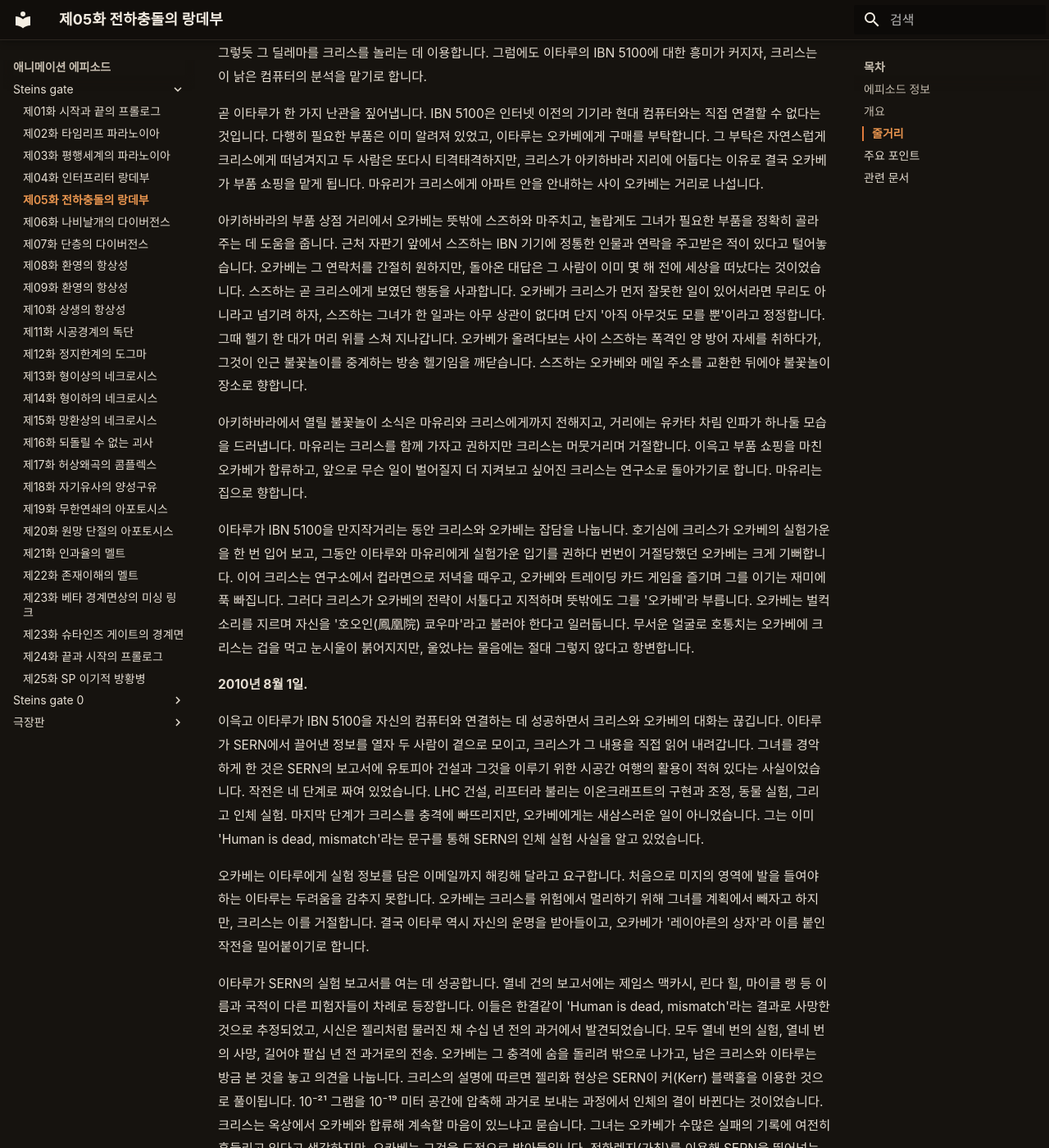
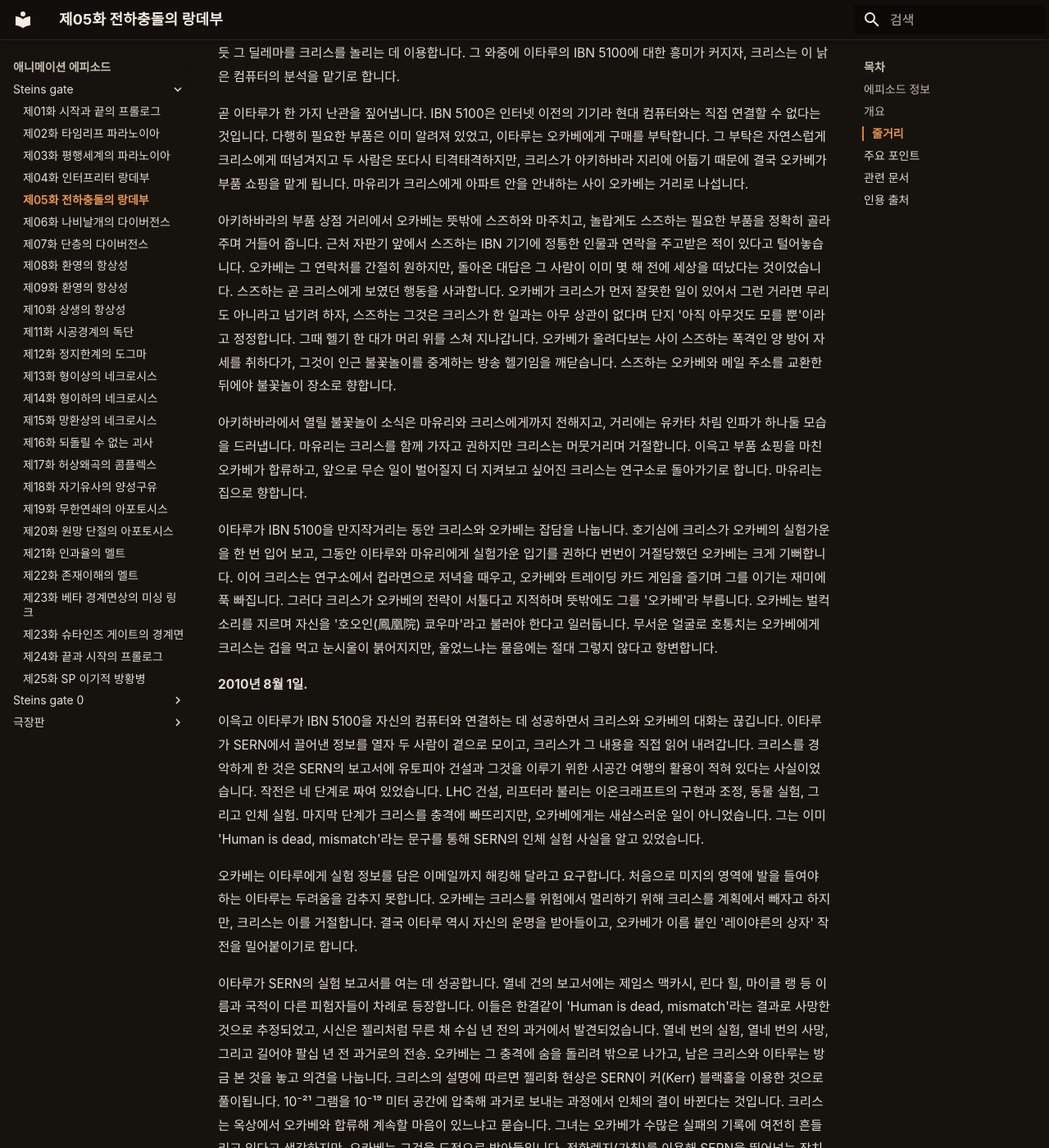
Before and after one commit to sgwiki/sgwiki.github.io, an MkDocs documentation site: the page built from wiki/애니메이션-에피소드/steins-gate/제05화-전하충돌의-랑데부.md, in a window 1280 px wide and 1400 px high, scrolled down 1666 px. Shown: the whole window at 82% size. Built offline with MkDocs 1.6.1 and Material for MkDocs 9.7.7, drawn with Linux system fonts in a browser that asks for light colours; some web fonts are replaced; some of the changed text lies outside the part shown.

Commit message:
chore(wiki): 제05화 정비 — 번역투·수동태 교정·대명사 명시화·중복 문장 제거·인용 출처 섹션 추가
Co-Authored-By: Claude Opus 4.6 <noreply@anthropic.com>

```diff
--- a/wiki/애니메이션-에피소드/steins-gate/제05화-전하충돌의-랑데부.md
+++ b/wiki/애니메이션-에피소드/steins-gate/제05화-전하충돌의-랑데부.md
@@ -34,25 +34,25 @@ description: "슈타인즈 게이트 본편 제5화. 심야의 IBN 5100 개조
 
 **2010년 7월 31일.**
 
-브라운관 공방의 하루가 저물 무렵, 아마네 스즈하는 가게 셔터를 내리고 퇴근 준비를 합니다. 그때 부피가 큰 짐 상자를 끌고 오카베 린타로와 마키세 크리스가 도착합니다. 스즈하는 상자의 정체를 묻다가 그것이 IBN 5100이라는 사실을 단번에 꿰뚫어 보고, 오카베를 놀라게 합니다. 이어 스즈하는 오카베 옆에 선 크리스를 알아보는 순간 태도가 확 변합니다. 마치 먹잇감을 발견한 포식자처럼 시선이 크리스에게 고정되고, 마침 텐노지 유고가 무슨 짓이냐고 제지하면서야 팽팽한 긴장이 풀립니다. 스즈하는 슬그머니 가게 안으로 물러나지만, 크리스는 그 짧은 순간의 적의를 놓치지 않습니다.
+브라운관 공방의 하루가 저물 무렵, 아마네 스즈하는 가게 셔터를 내리고 퇴근 준비를 합니다. 그때 부피가 큰 짐 상자를 끌고 오카베 린타로와 마키세 크리스가 도착합니다. 스즈하는 상자의 정체를 묻다가 그것이 IBN 5100이라는 사실을 단번에 알아채고, 오카베를 놀라게 합니다. 이어 스즈하는 오카베 옆에 선 크리스를 알아보는 순간 태도가 확 변합니다. 마치 먹잇감을 발견한 포식자처럼 시선이 크리스에게 고정되고, 마침 텐노지 유고가 무슨 짓이냐며 제지하고 나서야 팽팽한 긴장이 풀립니다. 스즈하는 슬그머니 가게 안으로 물러나지만, 크리스는 그 짧은 순간의 적의를 놓치지 않습니다.
 
-연구소에 도착하자 하시다 이타루 곁에는 시이나 마유리가 먼저 와 있었습니다. 마유리는 크리스를 반갑게 맞으면서도, 그녀를 연구소를 아예 떠날 것인지 아니면 자신과 함께 남을 것인지의 딜레마 속으로 몰아넣습니다. 오카베는 늘 그렇듯 그 딜레마를 크리스를 놀리는 데 이용합니다. 그럼에도 이타루의 IBN 5100에 대한 흥미가 커지자, 크리스는 이 낡은 컴퓨터의 분석을 맡기로 합니다.
+연구소에 도착하자 하시다 이타루 곁에는 시이나 마유리가 먼저 와 있었습니다. 마유리는 크리스를 반갑게 맞으면서도, 크리스가 연구소를 아예 떠날 것인지 아니면 자신과 함께 남을 것인지를 두고 고민하게 됩니다. 오카베는 늘 그렇듯 그 딜레마를 크리스를 놀리는 데 이용합니다. 그 와중에 이타루의 IBN 5100에 대한 흥미가 커지자, 크리스는 이 낡은 컴퓨터의 분석을 맡기로 합니다.
 
-곧 이타루가 한 가지 난관을 짚어냅니다. IBN 5100은 인터넷 이전의 기기라 현대 컴퓨터와는 직접 연결할 수 없다는 것입니다. 다행히 필요한 부품은 이미 알려져 있었고, 이타루는 오카베에게 구매를 부탁합니다. 그 부탁은 자연스럽게 크리스에게 떠넘겨지고 두 사람은 또다시 티격태격하지만, 크리스가 아키하바라 지리에 어둡다는 이유로 결국 오카베가 부품 쇼핑을 맡게 됩니다. 마유리가 크리스에게 아파트 안을 안내하는 사이 오카베는 거리로 나섭니다.
+곧 이타루가 한 가지 난관을 짚어냅니다. IBN 5100은 인터넷 이전의 기기라 현대 컴퓨터와는 직접 연결할 수 없다는 것입니다. 다행히 필요한 부품은 이미 알려져 있었고, 이타루는 오카베에게 구매를 부탁합니다. 그 부탁은 자연스럽게 크리스에게 떠넘겨지고 두 사람은 또다시 티격태격하지만, 크리스가 아키하바라 지리에 어둡기 때문에 결국 오카베가 부품 쇼핑을 맡게 됩니다. 마유리가 크리스에게 아파트 안을 안내하는 사이 오카베는 거리로 나섭니다.
 
-아키하바라의 부품 상점 거리에서 오카베는 뜻밖에 스즈하와 마주치고, 놀랍게도 그녀가 필요한 부품을 정확히 골라 주는 데 도움을 줍니다. 근처 자판기 앞에서 스즈하는 IBN 기기에 정통한 인물과 연락을 주고받은 적이 있다고 털어놓습니다. 오카베는 그 연락처를 간절히 원하지만, 돌아온 대답은 그 사람이 이미 몇 해 전에 세상을 떠났다는 것이었습니다. 스즈하는 곧 크리스에게 보였던 행동을 사과합니다. 오카베가 크리스가 먼저 잘못한 일이 있어서라면 무리도 아니라고 넘기려 하자, 스즈하는 그녀가 한 일과는 아무 상관이 없다며 단지 '아직 아무것도 모를 뿐'이라고 정정합니다. 그때 헬기 한 대가 머리 위를 스쳐 지나갑니다. 오카베가 올려다보는 사이 스즈하는 폭격인 양 방어 자세를 취하다가, 그것이 인근 불꽃놀이를 중계하는 방송 헬기임을 깨닫습니다. 스즈하는 오카베와 메일 주소를 교환한 뒤에야 불꽃놀이 장소로 향합니다.
+아키하바라의 부품 상점 거리에서 오카베는 뜻밖에 스즈하와 마주치고, 놀랍게도 스즈하는 필요한 부품을 정확히 골라 주며 거들어 줍니다. 근처 자판기 앞에서 스즈하는 IBN 기기에 정통한 인물과 연락을 주고받은 적이 있다고 털어놓습니다. 오카베는 그 연락처를 간절히 원하지만, 돌아온 대답은 그 사람이 이미 몇 해 전에 세상을 떠났다는 것이었습니다. 스즈하는 곧 크리스에게 보였던 행동을 사과합니다. 오카베가 크리스가 먼저 잘못한 일이 있어서 그런 거라면 무리도 아니라고 넘기려 하자, 스즈하는 그것은 크리스가 한 일과는 아무 상관이 없다며 단지 '아직 아무것도 모를 뿐'이라고 정정합니다. 그때 헬기 한 대가 머리 위를 스쳐 지나갑니다. 오카베가 올려다보는 사이 스즈하는 폭격인 양 방어 자세를 취하다가, 그것이 인근 불꽃놀이를 중계하는 방송 헬기임을 깨닫습니다. 스즈하는 오카베와 메일 주소를 교환한 뒤에야 불꽃놀이 장소로 향합니다.
 
 아키하바라에서 열릴 불꽃놀이 소식은 마유리와 크리스에게까지 전해지고, 거리에는 유카타 차림 인파가 하나둘 모습을 드러냅니다. 마유리는 크리스를 함께 가자고 권하지만 크리스는 머뭇거리며 거절합니다. 이윽고 부품 쇼핑을 마친 오카베가 합류하고, 앞으로 무슨 일이 벌어질지 더 지켜보고 싶어진 크리스는 연구소로 돌아가기로 합니다. 마유리는 집으로 향합니다.
 
-이타루가 IBN 5100을 만지작거리는 동안 크리스와 오카베는 잡담을 나눕니다. 호기심에 크리스가 오카베의 실험가운을 한 번 입어 보고, 그동안 이타루와 마유리에게 실험가운 입기를 권하다 번번이 거절당했던 오카베는 크게 기뻐합니다. 이어 크리스는 연구소에서 컵라면으로 저녁을 때우고, 오카베와 트레이딩 카드 게임을 즐기며 그를 이기는 재미에 푹 빠집니다. 그러다 크리스가 오카베의 전략이 서툴다고 지적하며 뜻밖에도 그를 '오카베'라 부릅니다. 오카베는 벌컥 소리를 지르며 자신을 '호오인(鳳凰院) 쿄우마'라고 불러야 한다고 일러둡니다. 무서운 얼굴로 호통치는 오카베에 크리스는 겁을 먹고 눈시울이 붉어지지만, 울었냐는 물음에는 절대 그렇지 않다고 항변합니다.
+이타루가 IBN 5100을 만지작거리는 동안 크리스와 오카베는 잡담을 나눕니다. 호기심에 크리스가 오카베의 실험가운을 한 번 입어 보고, 그동안 이타루와 마유리에게 실험가운 입기를 권하다 번번이 거절당했던 오카베는 크게 기뻐합니다. 이어 크리스는 연구소에서 컵라면으로 저녁을 때우고, 오카베와 트레이딩 카드 게임을 즐기며 그를 이기는 재미에 푹 빠집니다. 그러다 크리스가 오카베의 전략이 서툴다고 지적하며 뜻밖에도 그를 '오카베'라 부릅니다. 오카베는 벌컥 소리를 지르며 자신을 '호오인(鳳凰院) 쿄우마'라고 불러야 한다고 일러둡니다. 무서운 얼굴로 호통치는 오카베에게 크리스는 겁을 먹고 눈시울이 붉어지지만, 울었느냐는 물음에는 절대 그렇지 않다고 항변합니다.
 
 **2010년 8월 1일.**
 
-이윽고 이타루가 IBN 5100을 자신의 컴퓨터와 연결하는 데 성공하면서 크리스와 오카베의 대화는 끊깁니다. 이타루가 SERN에서 끌어낸 정보를 열자 두 사람이 곁으로 모이고, 크리스가 그 내용을 직접 읽어 내려갑니다. 그녀를 경악하게 한 것은 SERN의 보고서에 유토피아 건설과 그것을 이루기 위한 시공간 여행의 활용이 적혀 있다는 사실이었습니다. 작전은 네 단계로 짜여 있었습니다. LHC 건설, 리프터라 불리는 이온크래프트의 구현과 조정, 동물 실험, 그리고 인체 실험. 마지막 단계가 크리스를 충격에 빠뜨리지만, 오카베에게는 새삼스러운 일이 아니었습니다. 그는 이미 'Human is dead, mismatch'라는 문구를 통해 SERN의 인체 실험 사실을 알고 있었습니다.
+이윽고 이타루가 IBN 5100을 자신의 컴퓨터와 연결하는 데 성공하면서 크리스와 오카베의 대화는 끊깁니다. 이타루가 SERN에서 끌어낸 정보를 열자 두 사람이 곁으로 모이고, 크리스가 그 내용을 직접 읽어 내려갑니다. 크리스를 경악하게 한 것은 SERN의 보고서에 유토피아 건설과 그것을 이루기 위한 시공간 여행의 활용이 적혀 있다는 사실이었습니다. 작전은 네 단계로 짜여 있었습니다. LHC 건설, 리프터라 불리는 이온크래프트의 구현과 조정, 동물 실험, 그리고 인체 실험. 마지막 단계가 크리스를 충격에 빠뜨리지만, 오카베에게는 새삼스러운 일이 아니었습니다. 그는 이미 'Human is dead, mismatch'라는 문구를 통해 SERN의 인체 실험 사실을 알고 있었습니다.
 
-오카베는 이타루에게 실험 정보를 담은 이메일까지 해킹해 달라고 요구합니다. 처음으로 미지의 영역에 발을 들여야 하는 이타루는 두려움을 감추지 못합니다. 오카베는 크리스를 위험에서 멀리하기 위해 그녀를 계획에서 빼자고 하지만, 크리스는 이를 거절합니다. 결국 이타루 역시 자신의 운명을 받아들이고, 오카베가 '레이야른의 상자'라 이름 붙인 작전을 밀어붙이기로 합니다.
+오카베는 이타루에게 실험 정보를 담은 이메일까지 해킹해 달라고 요구합니다. 처음으로 미지의 영역에 발을 들여야 하는 이타루는 두려움을 감추지 못합니다. 오카베는 크리스를 위험에서 멀리하기 위해 크리스를 계획에서 빼자고 하지만, 크리스는 이를 거절합니다. 결국 이타루 역시 자신의 운명을 받아들이고, 오카베가 이름 붙인 '레이야른의 상자' 작전을 밀어붙이기로 합니다.
 
-이타루가 SERN의 실험 보고서를 여는 데 성공합니다. 열네 건의 보고서에는 제임스 맥카시, 린다 힐, 마이클 랭 등 이름과 국적이 다른 피험자들이 차례로 등장합니다. 이들은 한결같이 'Human is dead, mismatch'라는 결과로 사망한 것으로 추정되었고, 시신은 젤리처럼 물러진 채 수십 년 전의 과거에서 발견되었습니다. 모두 열네 번의 실험, 열네 번의 사망, 길어야 팔십 년 전 과거로의 전송. 오카베는 그 충격에 숨을 돌리려 밖으로 나가고, 남은 크리스와 이타루는 방금 본 것을 놓고 의견을 나눕니다. 크리스의 설명에 따르면 젤리화 현상은 SERN이 커(Kerr) 블랙홀을 이용한 것으로 풀이됩니다. 10⁻²¹ 그램을 10⁻¹⁹ 미터 공간에 압축해 과거로 보내는 과정에서 인체의 결이 바뀐다는 것이었습니다. 크리스는 옥상에서 오카베와 합류해 계속할 마음이 있느냐고 묻습니다. 그녀는 오카베가 수많은 실패의 기록에 여전히 흔들리고 있다고 생각하지만, 오카베는 그것을 도전으로 받아들입니다. 전화렌지(가칭)를 이용해 SERN을 뛰어넘는 장치를 만들어 프로젝트를 계속하겠다는 것이 그의 답이었습니다.
+이타루가 SERN의 실험 보고서를 여는 데 성공합니다. 열네 건의 보고서에는 제임스 맥카시, 린다 힐, 마이클 랭 등 이름과 국적이 다른 피험자들이 차례로 등장합니다. 이들은 한결같이 'Human is dead, mismatch'라는 결과로 사망한 것으로 추정되었고, 시신은 젤리처럼 무른 채 수십 년 전의 과거에서 발견되었습니다. 열네 번의 실험, 열네 번의 사망, 그리고 길어야 팔십 년 전 과거로의 전송. 오카베는 그 충격에 숨을 돌리려 밖으로 나가고, 남은 크리스와 이타루는 방금 본 것을 놓고 의견을 나눕니다. 크리스의 설명에 따르면 젤리화 현상은 SERN이 커(Kerr) 블랙홀을 이용한 것으로 풀이됩니다. 10⁻²¹ 그램을 10⁻¹⁹ 미터 공간에 압축해 과거로 보내는 과정에서 인체의 결이 바뀐다는 것입니다. 크리스는 옥상에서 오카베와 합류해 계속할 마음이 있느냐고 묻습니다. 그녀는 오카베가 수많은 실패의 기록에 여전히 흔들리고 있다고 생각하지만, 오카베는 그것을 도전으로 받아들입니다. 전화렌지(가칭)를 이용해 SERN을 뛰어넘는 장치를 만들어 프로젝트를 계속하겠다는 것이 그의 답이었습니다.
 
 ## 주요 포인트
 
@@ -75,3 +75,5 @@ description: "슈타인즈 게이트 본편 제5화. 심야의 IBN 5100 개조
 - [텐노지 유고](../../캐릭터/텐노지-유고.md)
 - [브라운관 공방](../../setting/브라운관-공방.md)
 - [아키하바라](../../setting/아키하바라.md)
+
+## 인용 출처
```
